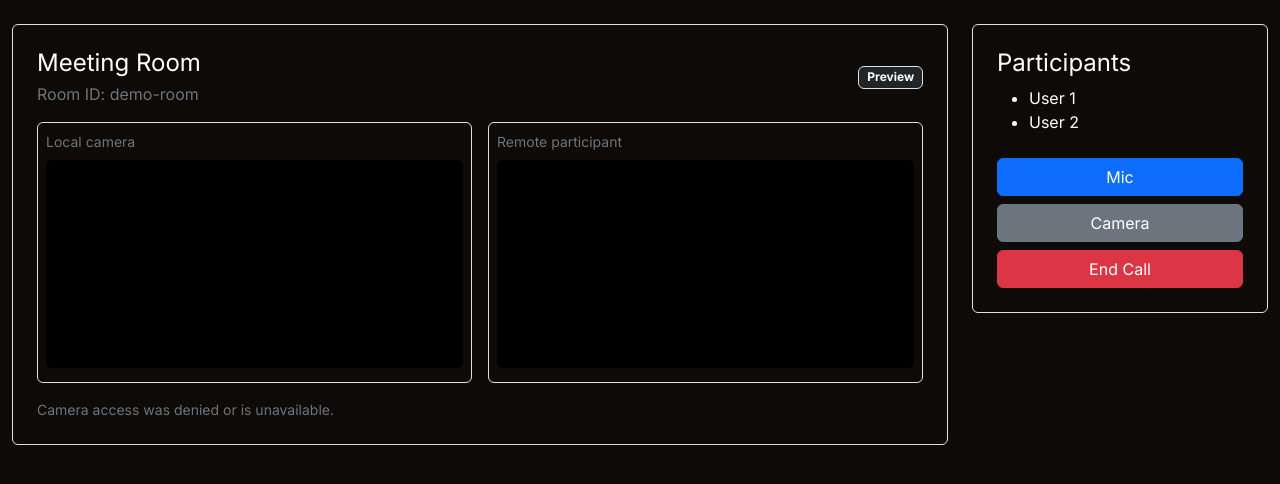
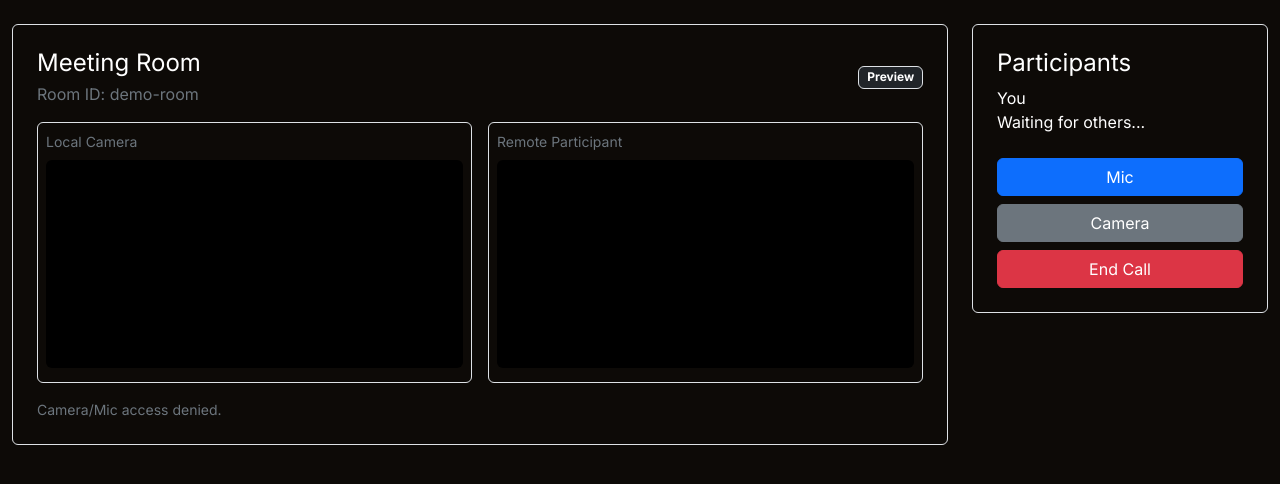
Before and after one commit to raunak-7277/college-django-project, a Django app: page /room/ in a window 1280 px wide. Shown: the top 484 px of the page. Run offline with Django 5.2, Linux system fonts and the light colour scheme.

Commit message:
Asscecing camera and mic

```diff
--- a/static/js/room.js
+++ b/static/js/room.js
@@ -7,33 +7,34 @@
     }
 
     async initialize() {
-        if (!this.localVideo) {
-            return;
-        }
+        if (!this.localVideo) return;
 
         if (!navigator.mediaDevices || !navigator.mediaDevices.getUserMedia) {
             this.setStatus('Camera preview is not supported in this browser.');
             return;
         }
 
-        this.setStatus('Requesting access to your camera...');
+        this.setStatus('Requesting camera & microphone access...');
 
         try {
             this.localStream = await navigator.mediaDevices.getUserMedia({
                 video: true,
-                audio: false,
+                audio: true   // ✅ FIXED
             });
 
             this.attachLocalStream(this.localStream);
-            this.setStatus('Local camera preview is live.');
+            this.setStatus('Local preview is live.');
+
         } catch (error) {
-            console.error('Unable to start local camera preview.', error);
-            this.setStatus('Camera access was denied or is unavailable.');
+            console.error('Media access error:', error);
+            this.setStatus('Camera/Mic access denied.');
         }
     }
 
     attachLocalStream(stream) {
-        this.localVideo.srcObject = stream;
+        if (this.localVideo) {
+            this.localVideo.srcObject = stream;
+        }
     }
 
     setRemoteStream(stream) {
@@ -43,14 +44,16 @@
     }
 
     stopLocalStream() {
-        if (!this.localStream) {
-            return;
+        if (!this.localStream) return;
+
+        this.localStream.getTracks().forEach(track => track.stop());
+        this.localStream = null;
+
+        if (this.localVideo) {
+            this.localVideo.srcObject = null;
         }
 
-        this.localStream.getTracks().forEach((track) => track.stop());
-        this.localStream = null;
-        this.localVideo.srcObject = null;
-        this.setStatus('Local camera preview stopped.');
+        this.setStatus('Local stream stopped.');
     }
 
     setStatus(message) {
@@ -63,16 +66,19 @@
 document.addEventListener('DOMContentLoaded', () => {
     const localVideo = document.getElementById('localVideo');
 
-    if (!localVideo) {
-        return;
-    }
+    if (!localVideo) return;
 
-    const roomMediaController = new RoomMediaController({
+    const controller = new RoomMediaController({
         localVideo,
         remoteVideo: document.getElementById('remoteVideo'),
         statusElement: document.getElementById('mediaStatus'),
     });
 
-    roomMediaController.initialize();
-    window.roomMediaController = roomMediaController;
+    controller.initialize();
+
+    window.addEventListener('beforeunload', () => {
+        controller.stopLocalStream();
+    });
+
+    window.roomMediaController = controller;
 });
--- a/templates/room.html
+++ b/templates/room.html
@@ -6,8 +6,12 @@
 {% block content %}
 <div class="container-fluid py-4">
     <div class="row">
+
+        <!-- Main Video Area -->
         <div class="col-lg-9">
             <div class="border rounded p-3 p-lg-4">
+
+                <!-- Header -->
                 <div class="d-flex justify-content-between align-items-center mb-3">
                     <div>
                         <h2 class="h4 mb-1">Meeting Room</h2>
@@ -16,10 +20,13 @@
                     <span class="badge text-bg-dark border">Preview</span>
                 </div>
 
+                <!-- Video Section -->
                 <div class="row g-3">
+
+                    <!-- Local Video -->
                     <div class="col-md-6">
                         <div class="border rounded p-2">
-                            <p class="small text-secondary mb-2">Local camera</p>
+                            <p class="small text-secondary mb-2">Local Camera</p>
                             <video
                                 id="localVideo"
                                 class="w-100 rounded bg-black"
@@ -30,9 +37,10 @@
                         </div>
                     </div>
 
+                    <!-- Remote Video -->
                     <div class="col-md-6">
                         <div class="border rounded p-2">
-                            <p class="small text-secondary mb-2">Remote participant</p>
+                            <p class="small text-secondary mb-2">Remote Participant</p>
                             <video
                                 id="remoteVideo"
                                 class="w-100 rounded bg-black"
@@ -41,29 +49,37 @@
                             ></video>
                         </div>
                     </div>
+
                 </div>
 
+                <!-- Status -->
                 <p id="mediaStatus" class="small text-secondary mt-3 mb-0">
                     Waiting for camera permission...
                 </p>
+
             </div>
         </div>
 
+        <!-- Sidebar -->
         <div class="col-lg-3">
             <div class="border rounded p-4">
+
                 <h4>Participants</h4>
-                <ul>
-                    <li>User 1</li>
-                    <li>User 2</li>
+                <ul class="list-unstyled">
+                    <li>You</li>
+                    <li>Waiting for others...</li>
                 </ul>
 
+                <!-- Controls -->
                 <div class="d-grid gap-2 mt-4">
                     <button type="button" class="btn btn-primary">Mic</button>
                     <button type="button" class="btn btn-secondary">Camera</button>
                     <button type="button" class="btn btn-danger">End Call</button>
                 </div>
+
             </div>
         </div>
+
     </div>
 </div>
 {% endblock %}
```
